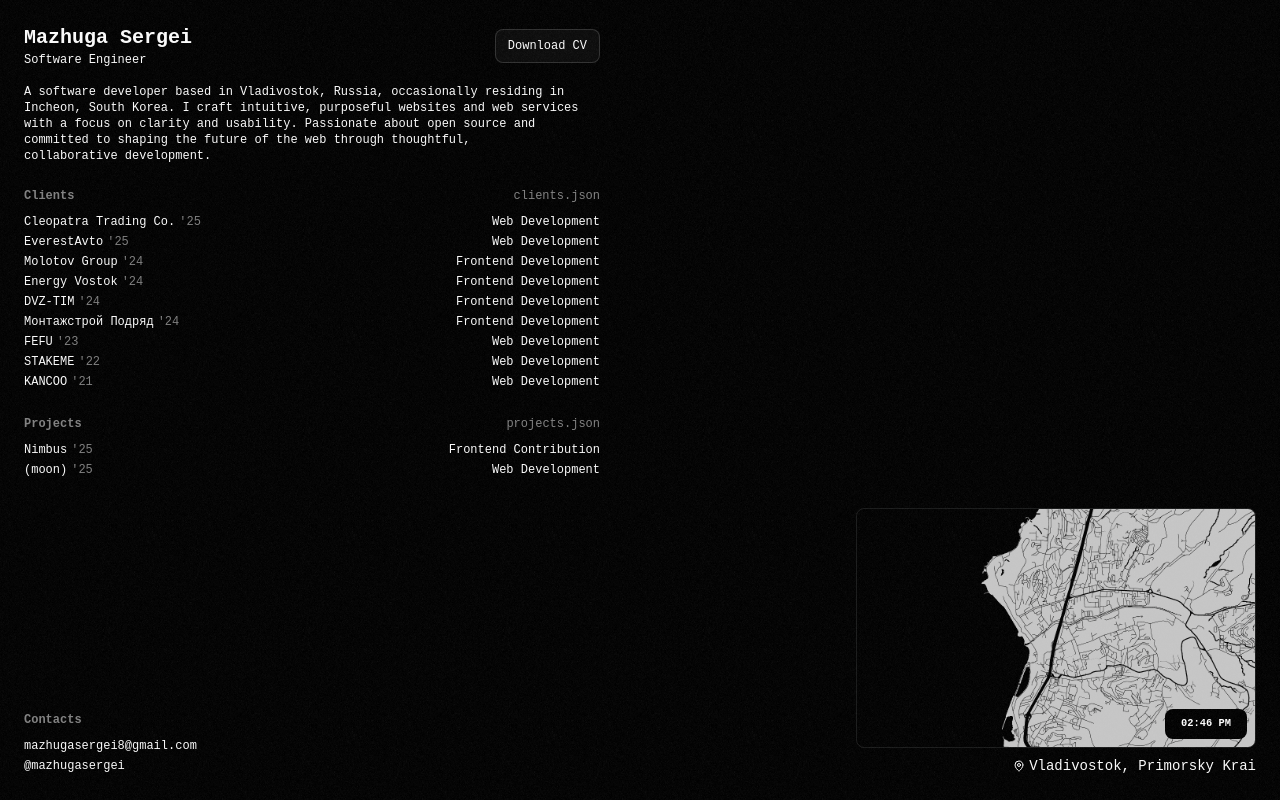
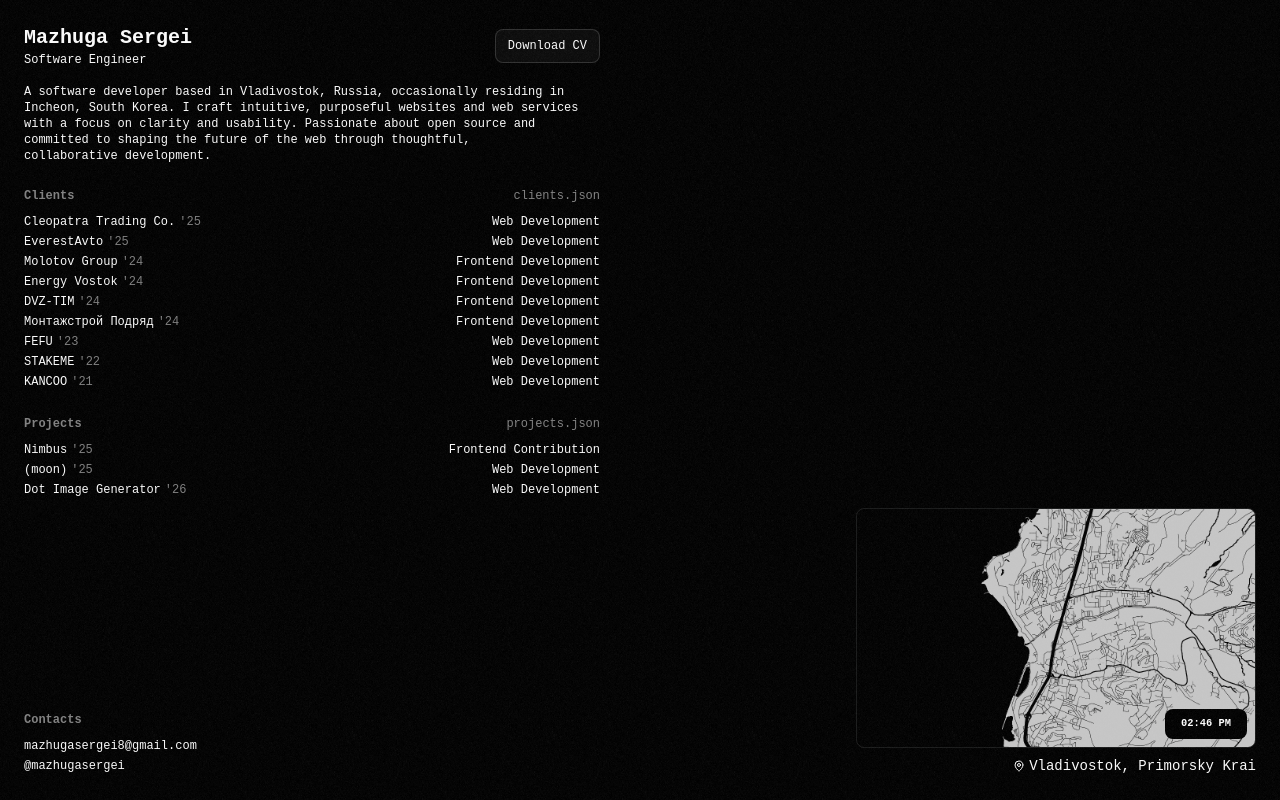
Before and after one commit to mazhugasergei/mazhugasergei.github.io, a Next.js app: page / in a window 1280 px wide. Built offline with nearby package versions, Linux system fonts and the light colour scheme; a web font is replaced by a local one.

Commit message:
chore: add a project

```diff
--- a/src/app/(home)/page.tsx
+++ b/src/app/(home)/page.tsx
@@ -38,6 +38,7 @@ const lists: List[] = [
 		items: [
 			{ name: "Nimbus", href: "https://github.com/logscore/Nimbus", year: 25, service: "Frontend Contribution" },
 			{ name: "(moon)", href: "/the-moon", year: 25, service: "Web Development" },
+			{ name: "Dot Image Generator", href: "/dot-image-generator", year: 26, service: "Web Development" },
 		],
 	},
 	{
```
